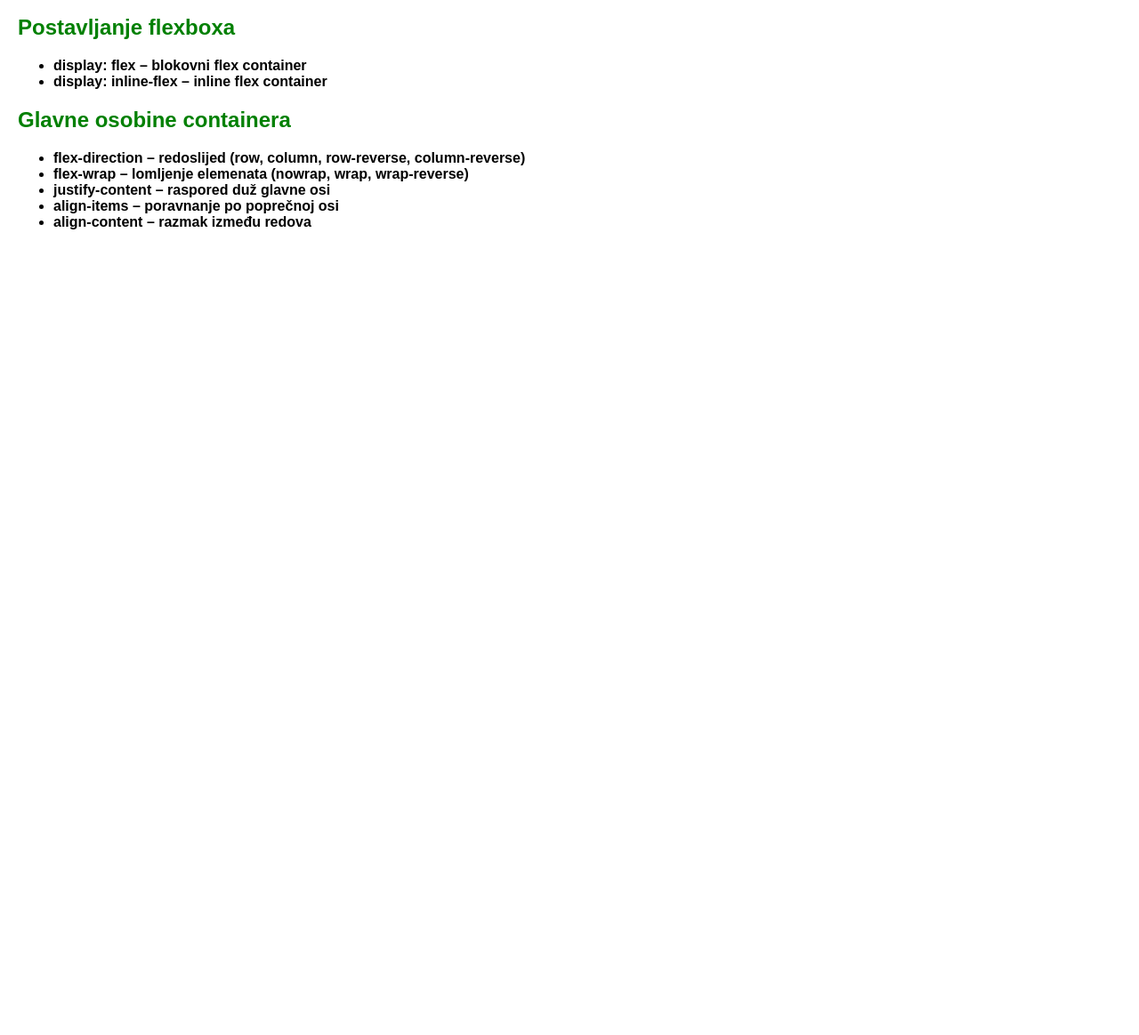
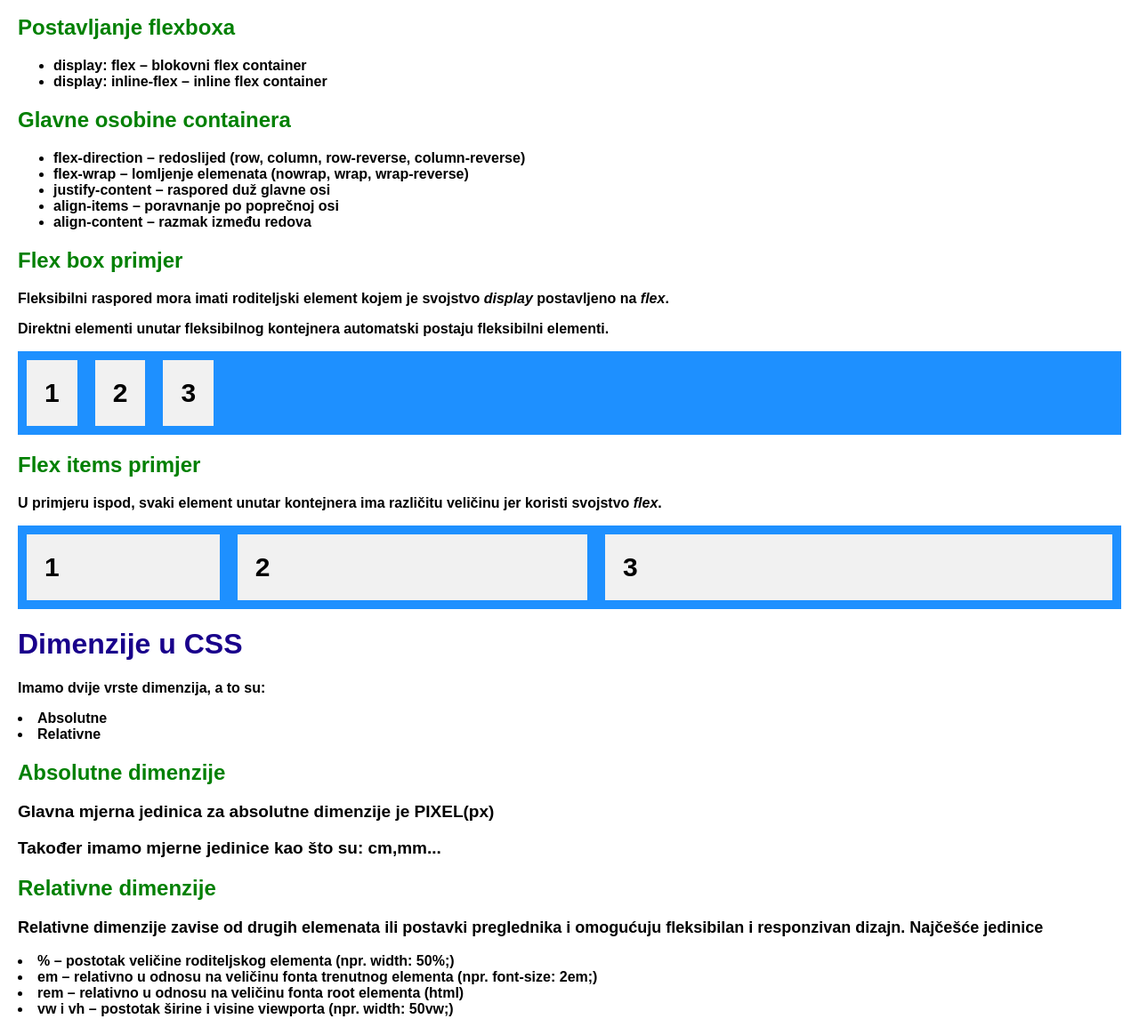
Before and after one commit to dinocitakk/skripta, a plain HTML site: page index.html in a window 1280 px wide. Shown: the part 5290-6454 px from the top of the page at 89% size. Before the commit the page ends 5569 px from the top, so only its background shows below. Drawn offline with Linux system fonts and the light colour scheme.

Commit message:
Add files via upload

```diff
--- a/index.html
+++ b/index.html
@@ -348,6 +348,43 @@ Koristi se za izradu fleksibilnih i responzivnih rasporeda bez floatova ili pozi
 <li>align-content – razmak između redova</li>
 </ul>
 
+<h2>Flex box primjer</h2>
+<p>Fleksibilni raspored mora imati roditeljski element kojem je svojstvo <em>display</em> postavljeno na <em>flex</em>.</p>
+<p>Direktni elementi unutar fleksibilnog kontejnera automatski postaju fleksibilni elementi.</p>
+
+<div style="display: flex; background-color: DodgerBlue;">
+  <div style="background-color: #f1f1f1; margin: 10px; padding: 20px; font-size: 30px;">1</div>
+  <div style="background-color: #f1f1f1; margin: 10px; padding: 20px; font-size: 30px;">2</div>
+  <div style="background-color: #f1f1f1; margin: 10px; padding: 20px; font-size: 30px;">3</div>
+</div>
+
+<h2>Flex items primjer</h2>
+<p>U primjeru ispod, svaki element unutar kontejnera ima različitu veličinu jer koristi svojstvo <em>flex</em>.</p>
+
+<div style="display: flex; background-color: DodgerBlue;">
+  <div style="background-color: #f1f1f1; margin: 10px; padding: 20px; font-size: 30px; flex: 1;">1</div>
+  <div style="background-color: #f1f1f1; margin: 10px; padding: 20px; font-size: 30px; flex: 2;">2</div>
+  <div style="background-color: #f1f1f1; margin: 10px; padding: 20px; font-size: 30px; flex: 3;">3</div>
+</div>
+
+ <!--LEKCIAJ 6-->
+
+ <h1>Dimenzije u CSS</h1>
+ <p><b>Imamo dvije vrste dimenzija, a to su:</b></p>
+ <li>Absolutne</li>
+ <li>Relativne</li>
+
+ <h2>Absolutne dimenzije</h2>
+<p style="font-size: 19px;">Glavna mjerna jedinica za absolutne dimenzije je PIXEL(px)</p>
+<p style="font-size: 19px;">Također imamo mjerne jedinice kao što su: cm,mm...</p>
+
+<h2>Relativne dimenzije</h2>
+<p style="font-size: 18px;">Relativne dimenzije zavise od drugih elemenata ili postavki preglednika i omogućuju fleksibilan i responzivan dizajn. Najčešće jedinice</p>
+<li>% – postotak veličine roditeljskog elementa (npr. width: 50%;)</li>
+<li>em – relativno u odnosu na veličinu fonta trenutnog elementa (npr. font-size: 2em;)</li>
+<li>rem – relativno u odnosu na veličinu fonta root elementa (html)</li>
+<li>vw i vh – postotak širine i visine viewporta (npr. width: 50vw;)</li>
+
 
 </body>
 </html>
```
